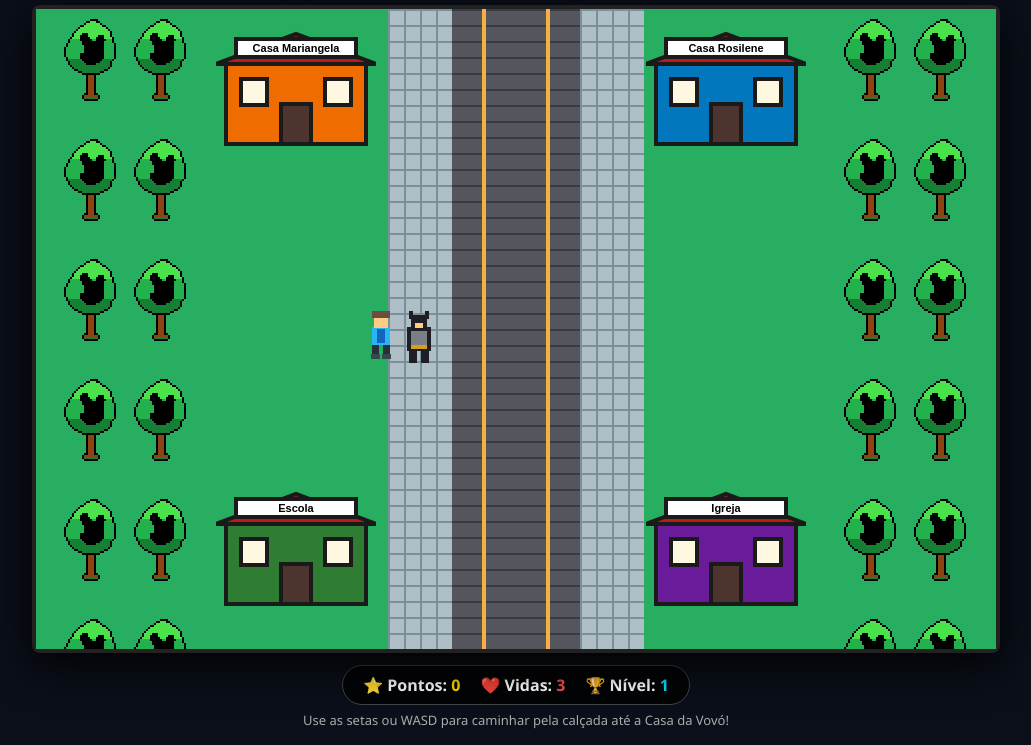
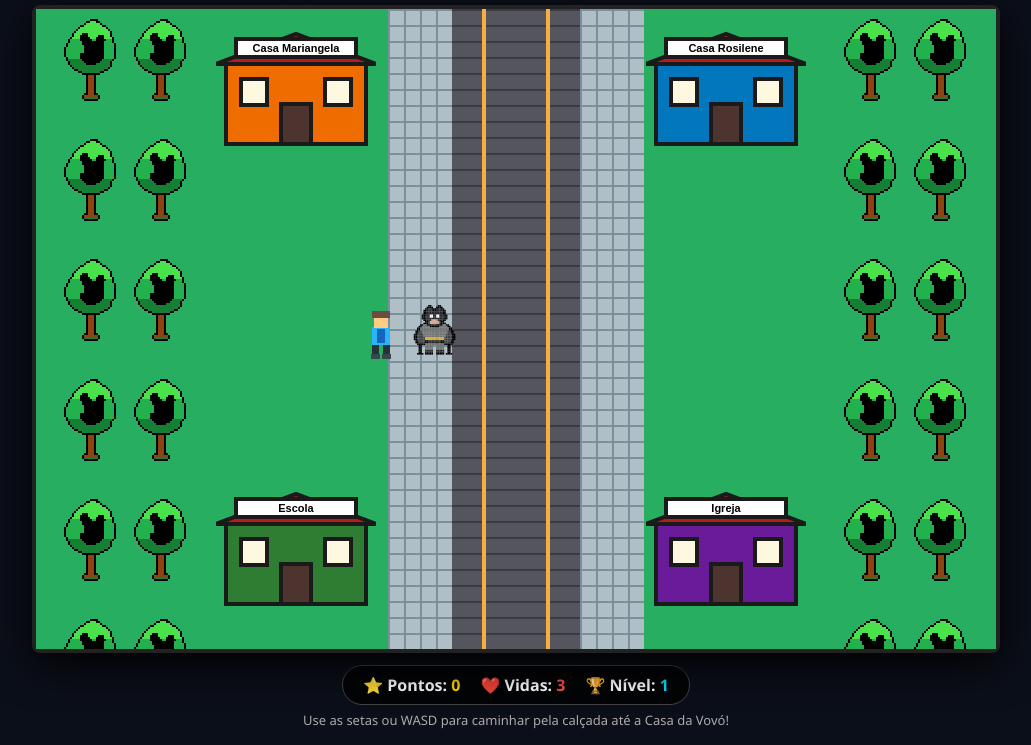
Before and after one commit to lcesarmg-alt/MIGUEL, a plain HTML site: page index.html in a window 1280 px wide. Shown: the part 55-800 px from the top of the page, without its empty margins (124-1155 px from the left). Drawn offline with Linux system fonts and the light colour scheme.

Commit message:
Update index.html

```diff
--- a/index.html
+++ b/index.html
@@ -201,25 +201,70 @@ function gerarSprites() {
     }
     s.calcada = cSidewalk;
 
-    // 3. Batman com Passos
+    // 3. BATMAN REFIEL À IMAGEM FORNECIDA
+    const pixelMapBatman = [
+        ".................BB....BB................",
+        "................BBBB..BBBB...............",
+        "...............BB11BBBB11BB..............",
+        "..............BB1111BB1111BB.............",
+        "..............BB1111111111BB.............",
+        "..............BB1111111111BB.............",
+        ".............BB111WW11WW111BB............",
+        ".............BB111WW11WW111BB............",
+        ".............BB111111111111BB............",
+        "..............BB111SSSS111BB.............",
+        "...............BB1SSSSSS1BB..............",
+        "..............BBB1SSSSSS1BBB.............",
+        "............BB22BBB1111BBB22BB...........",
+        "...........BB22222BBBBBB22222BB..........",
+        "..........BB222222222222222222BB.........",
+        "..........BB222222222222222222BB.........",
+        ".........BB33222222222222222233BB........",
+        ".........BB33222222222222222233BB........",
+        "........BB3333222222222222223333BB.......",
+        "........BB3333222222222222223333BB.......",
+        "........BB33333YYYYYYYYYYYY33333BB.......",
+        "........BB33333YYYYYYYYYYYY33333BB.......",
+        ".........BB3333BB11111111BB3333BB........",
+        ".........BB3333BB11111111BB3333BB........",
+        "..........BBBBB222222222222BBBBB.........",
+        "...........BB..22222..22222..BB..........",
+        "...........BB..22222..22222..BB..........",
+        "...........BB..22222..22222..BB..........",
+        "...........BB..11111..11111..BB..........",
+        "...........BB..11111..11111..BB..........",
+        "..........BBBB.BBBBB..BBBBB.BBBB........."
+    ];
+
     s.drawBatman = function(ctx, x, y, frame) {
-        const offsetLeft = (frame === 1) ? -3 : 0;
-        const offsetRight = (frame === 2) ? 3 : 0;
-
         ctx.save();
         ctx.translate(x, y);
 
-        ctx.fillStyle = '#1e1e24';
-        ctx.fillRect(8, 38 + offsetLeft, 8, 14);
-        ctx.fillRect(20, 38 + offsetRight, 8, 14);
+        const scale = 1.6;
+        const offsetYLeft = (frame === 1) ? -2 : 0;
+        const offsetYRight = (frame === 2) ? -2 : 0;
 
-        ctx.fillRect(6, 16, 24, 24);
-        ctx.fillStyle = '#7a7e85'; ctx.fillRect(10, 20, 16, 18);
-        ctx.fillStyle = '#d4a017'; ctx.fillRect(10, 34, 16, 4);
-        ctx.fillStyle = '#1e1e24'; ctx.fillRect(10, 4, 16, 14);
-        ctx.fillRect(8, 0, 4, 8); ctx.fillRect(24, 0, 4, 8);
-        ctx.fillStyle = '#ffcc80'; ctx.fillRect(14, 12, 8, 5);
+        for (let r = 0; r < pixelMapBatman.length; r++) {
+            for (let c = 0; c < pixelMapBatman[r].length; c++) {
+                const char = pixelMapBatman[r][c];
+                if (char === '.') continue;
 
+                let pxY = r * scale;
+                // Anima as pernas ao caminhar
+                if (r >= 25 && c < 20) pxY += offsetYLeft;
+                if (r >= 25 && c >= 20) pxY += offsetYRight;
+
+                if (char === 'B') ctx.fillStyle = '#000000';      // Contorno preto
+                else if (char === '1') ctx.fillStyle = '#262626'; // Preto / Capuz / Botas
+                else if (char === '2') ctx.fillStyle = '#737373'; // Cinza traje
+                else if (char === '3') ctx.fillStyle = '#404040'; // Capa escura
+                else if (char === 'W') ctx.fillStyle = '#ffffff'; // Olho branco
+                else if (char === 'S') ctx.fillStyle = '#e0a98b'; // Pele do rosto
+                else if (char === 'Y') ctx.fillStyle = '#e6ab14'; // Cinto amarelo
+
+                ctx.fillRect(c * scale, pxY, scale, scale);
+            }
+        }
         ctx.restore();
     };
 
@@ -269,14 +314,45 @@ function gerarSprites() {
     s.escola = criarPredio('#2e7d32', 'Escola');
     s.igreja = criarPredio('#6a1b9a', 'Igreja');
 
-    // 6. Imagem da Piscina (Tamanho proporcional ao balão)
-    const cPiscina = document.createElement('canvas'); cPiscina.width = 320; cPiscina.height = 200;
+    // 6. Desenho da Piscina
+    const cPiscina = document.createElement('canvas'); cPiscina.width = 400; cPiscina.height = 240;
     const dP = cPiscina.getContext('2d');
-    dP.fillStyle = '#87ceeb'; dP.fillRect(0, 0, 320, 80);
-    dP.fillStyle = '#2e7d32'; dP.beginPath(); dP.arc(30, 75, 30, 0, Math.PI*2); dP.fill();
-    dP.fillStyle = '#ffe0b2'; dP.fillRect(0, 80, 320, 120);
-    dP.fillStyle = '#29b6f6'; dP.beginPath(); dP.moveTo(30, 110); dP.lineTo(290, 110); dP.lineTo(310, 190); dP.lineTo(10, 190); dP.closePath(); dP.fill();
-    dP.fillStyle = '#0288d1'; dP.fillRect(10, 185, 300, 6);
+
+    dP.fillStyle = '#87ceeb'; dP.fillRect(0, 0, 400, 90);
+    dP.fillStyle = '#4caf50';
+    dP.beginPath(); dP.arc(60, 80, 40, 0, Math.PI*2); dP.arc(100, 75, 50, 0, Math.PI*2); dP.fill();
+    dP.beginPath(); dP.arc(280, 80, 35, 0, Math.PI*2); dP.arc(320, 70, 45, 0, Math.PI*2); dP.arc(360, 85, 35, 0, Math.PI*2); dP.fill();
+
+    dP.fillStyle = '#ffe0b2'; dP.fillRect(0, 90, 400, 150);
+
+    dP.fillStyle = '#0288d1'; dP.beginPath();
+    dP.moveTo(110, 115); dP.lineTo(290, 115); dP.lineTo(370, 215); dP.lineTo(30, 215); dP.closePath(); dP.fill();
+
+    dP.fillStyle = '#29b6f6'; dP.beginPath();
+    dP.moveTo(118, 122); dP.lineTo(282, 122); dP.lineTo(358, 207); dP.lineTo(42, 207); dP.closePath(); dP.fill();
+
+    dP.strokeStyle = 'rgba(255,255,255,0.8)'; dP.lineWidth = 3;
+    dP.beginPath(); dP.moveTo(160, 122); dP.lineTo(130, 207); dP.stroke();
+    dP.beginPath(); dP.moveTo(200, 122); dP.lineTo(200, 207); dP.stroke();
+    dP.beginPath(); dP.moveTo(240, 122); dP.lineTo(270, 207); dP.stroke();
+
+    dP.fillStyle = '#ec407a'; dP.beginPath(); dP.arc(350, 95, 25, Math.PI, 0); dP.fill();
+    dP.strokeStyle = '#5d4037'; dP.lineWidth = 2; dP.beginPath(); dP.moveTo(350, 95); dP.lineTo(350, 130); dP.stroke();
+    dP.fillStyle = '#ffffff'; dP.fillRect(315, 115, 30, 8);
+    dP.fillStyle = '#29b6f6'; dP.fillRect(328, 113, 10, 10);
+
+    dP.fillStyle = '#0288d1'; dP.beginPath();
+    dP.moveTo(100, 130); dP.lineTo(200, 100); dP.lineTo(210, 108); dP.lineTo(110, 138); dP.closePath(); dP.fill();
+
+    dP.fillStyle = '#cfd8dc'; dP.fillRect(65, 80, 30, 60);
+    dP.strokeStyle = '#78909c'; dP.lineWidth = 3;
+    dP.beginPath(); dP.moveTo(45, 80); dP.lineTo(45, 160); dP.stroke();
+    for(let r = 85; r <= 155; r += 12) {
+        dP.beginPath(); dP.moveTo(45, r); dP.lineTo(65, r); dP.stroke();
+    }
+    dP.fillStyle = '#0288d1'; dP.fillRect(60, 70, 160, 12);
+    dP.fillStyle = '#e0e0e0'; dP.fillRect(60, 70, 60, 12);
+
     s.piscina_img = cPiscina;
 
     return s;
@@ -315,45 +391,32 @@ function voltarAoMapa() {
     player.y = 150;
 }
 
-// Desenha o Balão com recorte interno preciso
 function desenharBalaoComPiscina(x, y, largura, altura) {
     ctx.save();
+    const p = 8;
 
-    const p = 8; // escala dos pixels das bordas
-
-    // 1. Cria a área interna recortada (Máscara de Recorte)
     ctx.beginPath();
     ctx.rect(x + p*2, y + p, largura - p*4, altura - p*2);
     ctx.rect(x + p, y + p*2, largura - p*2, altura - p*4);
     ctx.clip();
 
-    // 2. Desenha a Imagem da Piscina dentro do limite do balão
     ctx.drawImage(SPRITES.piscina_img, x, y, largura, altura - p*2);
-
     ctx.restore();
 
-    // 3. Desenha os Contornos Pixel Art e a Ponta do Balão por CIMA
     ctx.fillStyle = '#000000';
-
-    // Bordas superiores e inferiores
     ctx.fillRect(x + p*2, y, largura - p*4, p);
     ctx.fillRect(x + p*2, y + altura - p*3, largura - p*4, p);
-
-    // Bordas laterais
     ctx.fillRect(x, y + p*2, p, altura - p*5);
     ctx.fillRect(x + largura - p, y + p*2, p, altura - p*5);
 
-    // Cantos
     ctx.fillRect(x + p, y + p, p, p);
     ctx.fillRect(x + largura - p*2, y + p, p, p);
     ctx.fillRect(x + p, y + altura - p*4, p, p);
     ctx.fillRect(x + largura - p*2, y + altura - p*4, p, p);
 
-    // Sombra interna lateral (estilo pixel art)
     ctx.fillStyle = 'rgba(0, 0, 0, 0.15)';
     ctx.fillRect(x + largura - p*3, y + p, p*2, altura - p*3);
 
-    // Ponta do Balão de Fala
     ctx.fillStyle = '#000000';
     ctx.fillRect(x + p*6, y + altura - p*3, p*3, p);
     ctx.fillRect(x + p*7, y + altura - p*2, p*2, p);
@@ -425,7 +488,7 @@ function draw() {
         ctx.drawImage(SPRITES.igreja, 610, 480);
 
         SPRITES.drawMiguel(ctx, player.x, player.y, walkFrame);
-        SPRITES.drawBatman(ctx, player.x + 35, player.y + 2, walkFrame);
+        SPRITES.drawBatman(ctx, player.x + 35, player.y - 4, walkFrame);
 
     } else if (cenaAtual === 'piscina') {
         ctx.fillStyle = '#27ae60'; ctx.fillRect(0, 0, canvas.width, canvas.height);
@@ -435,11 +498,10 @@ function draw() {
         }
         ctx.drawImage(SPRITES.casa_rosilene, 610, 20);
 
-        // Desenha o balão em um tamanho ideal (360x220) recortando a piscina perfeitamente
-        desenharBalaoComPiscina(300, 100, 360, 220);
+        desenharBalaoComPiscina(280, 90, 400, 240);
 
         SPRITES.drawMiguel(ctx, player.x, player.y, walkFrame);
-        SPRITES.drawBatman(ctx, player.x + 35, player.y + 2, walkFrame);
+        SPRITES.drawBatman(ctx, player.x + 35, player.y - 4, walkFrame);
 
         ctx.fillStyle = 'rgba(0,0,0,0.75)'; ctx.fillRect(10, 10, 340, 36);
         ctx.fillStyle = '#ffffff'; ctx.font = 'bold 14px sans-serif';
@@ -454,7 +516,7 @@ function draw() {
         ctx.fillText('👴 Brincando com o Vovô! (Pressione ESC para voltar)', 20, 33);
 
         SPRITES.drawMiguel(ctx, player.x, player.y, walkFrame);
-        SPRITES.drawBatman(ctx, player.x + 35, player.y + 2, walkFrame);
+        SPRITES.drawBatman(ctx, player.x + 35, player.y - 4, walkFrame);
     }
 }
 
```
